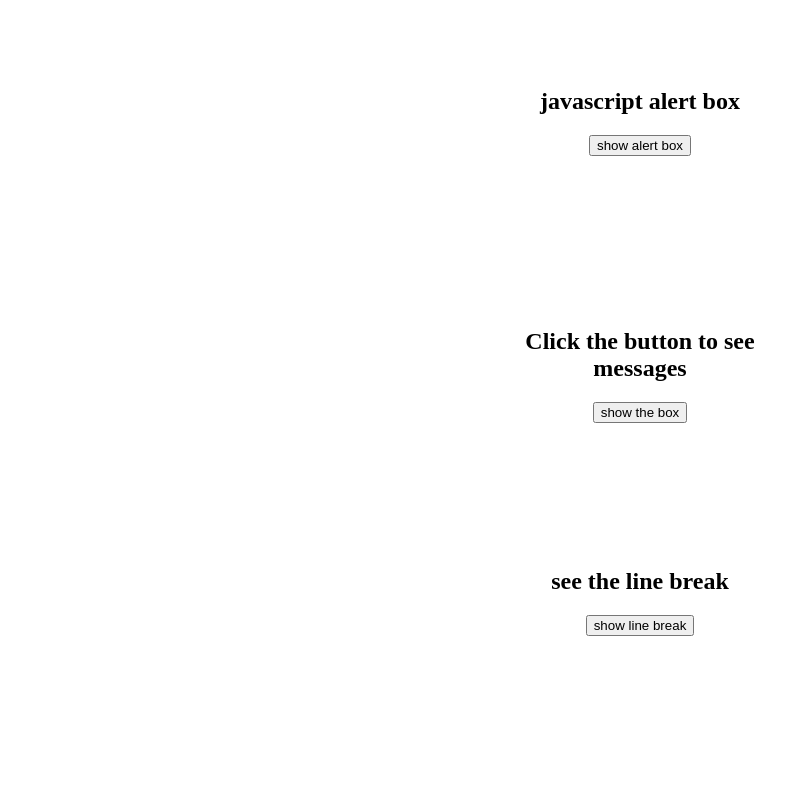
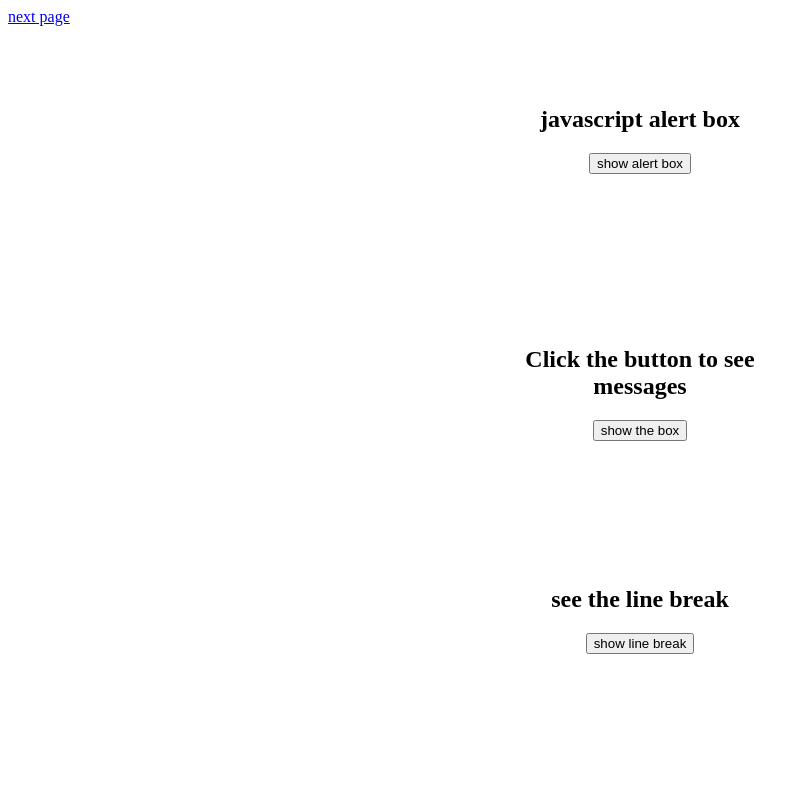
Before and after one commit to ayyan1700/java, a plain HTML site: page index.html in a window 1280 px wide. Shown: the top 785 px of the page, without its empty margins (0-809 px from the left). Drawn offline with Linux system fonts and the light colour scheme.

Commit message:
Update index.html

```diff
--- a/index.html
+++ b/index.html
@@ -63,7 +63,8 @@
     </style>
 
 </head>
-
+<body>
+    <a href="index1.html">next page</a>
 <div class="main">
     <div class="box">
 <h2>javascript alert box</h2>
```
